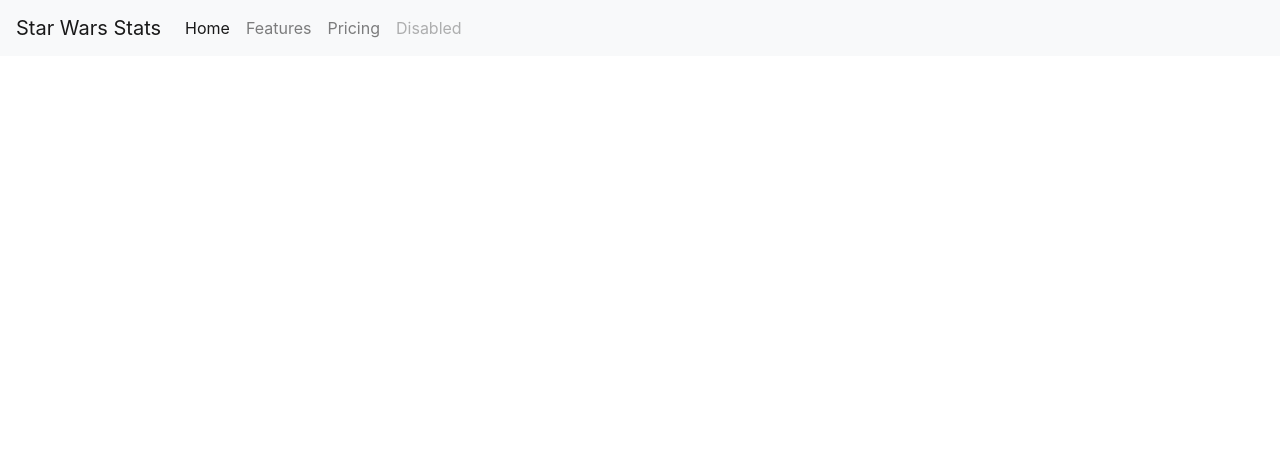
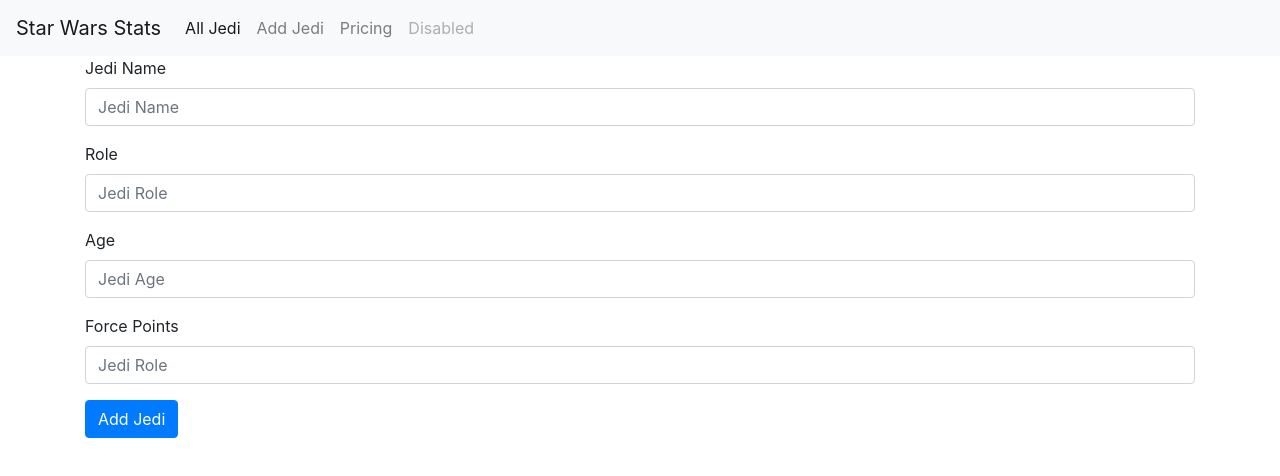
Before and after one commit to et-nat1995/starWars, a React (Create React App) app in the folder client/: page /add in a window 1280 px wide. Shown: the top 476 px of the page. Built offline with nearby package versions, Linux system fonts and the light colour scheme; the HTML template or start-up script is replaced by a standard one.

Commit message:
updating packages

```diff
--- a/client/package.json
+++ b/client/package.json
@@ -3,7 +3,8 @@
   "version": "0.1.0",
   "private": true,
   "dependencies": {
-    "react": "^16.7.0",
+    "concurrently": "^4.1.0",
+    "react": "^16.8.3",
     "react-dom": "^16.7.0",
     "react-router": "^4.3.1",
     "react-router-dom": "^4.3.1",
--- a/client/src/App.jsx
+++ b/client/src/App.jsx
@@ -1,6 +1,7 @@
 import React, { Component } from 'react';
 import Home from "./pages/home"
 import Header from "./components/Header"
+import MyForm from "./pages/addPage"
 import { Col, Row, Container } from "reactstrap";
 
 import { BrowserRouter as Router, Route, Redirect } from 'react-router-dom'
@@ -13,6 +14,7 @@
           <Header />
           <Container>
             <Route exact path="/" component={Home} />
+            <Route exact path="/add" component={MyForm}/>
           </Container>
         </div>
       </Router>
--- a/client/src/components/Card/index.css
+++ b/client/src/components/Card/index.css
@@ -2,4 +2,5 @@
 .cardBody {
     width: 200px;
     margin-right: 25px;
+    margin-bottom: 10px;
 }
--- a/client/src/components/Header/index.jsx
+++ b/client/src/components/Header/index.jsx
@@ -4,17 +4,17 @@
     return (
         <div>
             <nav className="navbar navbar-expand-lg navbar-light bg-light">
-                <a className="navbar-brand" href="#">Star Wars Stats</a>
+                <a className="navbar-brand" href="/">Star Wars Stats</a>
                 <button className="navbar-toggler" type="button" data-toggle="collapse" data-target="#navbarNav" aria-controls="navbarNav" aria-expanded="false" aria-label="Toggle navigation">
                     <span className="navbar-toggler-icon"></span>
                 </button>
                 <div className="collapse navbar-collapse" id="navbarNav">
                     <ul className="navbar-nav">
                         <li className="nav-item active">
-                            <a className="nav-link" href="#">Home <span className="sr-only">(current)</span></a>
+                            <a className="nav-link" href="/">All Jedi<span className="sr-only">(current)</span></a>
                         </li>
                         <li className="nav-item">
-                            <a className="nav-link" href="#">Features</a>
+                            <a className="nav-link" href="/add">Add Jedi</a>
                         </li>
                         <li className="nav-item">
                             <a className="nav-link" href="#">Pricing</a>
--- a/client/src/pages/addPage/index.jsx
+++ b/client/src/pages/addPage/index.jsx
@@ -0,0 +1,117 @@
+import React, { Component } from 'react';
+import API from "../../utils"
+import { Button, Form, FormGroup, Label, Input, FormText, Modal, ModalHeader, ModalBody, ModalFooter } from 'reactstrap';
+
+
+class MyForm extends Component {
+    state = {
+        role: "",
+        name: "",
+        age: "",
+        forcePoints: "",
+        modal: false
+    }
+
+    handleChange = e => {
+        const { name, value } = e.target;
+
+        this.setState({
+            [name]: value
+        });
+    }
+
+    toggle = () => {
+        this.setState({
+            modal: !this.state.modal
+        })
+    };
+    handleClear = e => {
+        e.preventDefault();
+        this.setState({
+            role: "",
+            name: "",
+            age: "",
+            forcePoints: "",
+            modal: false
+        })
+    }
+
+    handleSubmit = e => {
+        e.preventDefault();
+
+        API.addNewCharacter(this.state).then(data => {
+            console.log(data);
+            this.toggle();
+        }).catch(err => console.log("There has been an Error: ", err));
+    }
+
+    render() {
+        return (
+            <div>
+                <Form>
+                    <FormGroup>
+                        <Label for="jediName">Jedi Name</Label>
+                        <Input
+                            type="text"
+                            name="name"
+                            id="jediName"
+                            placeholder="Jedi Name"
+                            value={this.state.name}
+                            onChange={this.handleChange}
+                        />
+                    </FormGroup>
+                    <FormGroup>
+                        <Label for="role">Role</Label>
+                        <Input
+                            type="text"
+                            name="role"
+                            id="role"
+                            placeholder="Jedi Role"
+                            value={this.state.role}
+                            onChange={this.handleChange}
+                        />
+                    </FormGroup>
+                    <FormGroup>
+                        <Label for="age">Age</Label>
+                        <Input
+                            type="text"
+                            name="age"
+                            id="age"
+                            placeholder="Jedi Age"
+                            value={this.state.age}
+                            onChange={this.handleChange}
+                        />
+                    </FormGroup>
+                    <FormGroup>
+                        <Label for="forcePoints">Force Points</Label>
+                        <Input
+                            type="text"
+                            name="forcePoints"
+                            id="forcePoints"
+                            placeholder="Jedi Role"
+                            value={this.state.forcePoints}
+                            onChange={this.handleChange}
+                        />
+                    </FormGroup>
+                    <Button color="primary" onClick={this.handleSubmit}>Add Jedi</Button>
+                </Form>
+
+                <Modal isOpen={this.state.modal} toggle={this.toggle} className={this.props.className}>
+                    <ModalHeader toggle={this.toggle}>Modal title</ModalHeader>
+                    <ModalBody>
+                        Lorem ipsum dolor sit amet, consectetur adipisicing elit, sed do eiusmod tempor incididunt ut labore et dolore magna aliqua. Ut enim ad minim veniam, quis nostrud exercitation ullamco laboris nisi ut aliquip ex ea commodo consequat. Duis aute irure dolor in reprehenderit in voluptate velit esse cillum dolore eu fugiat nulla pariatur. Excepteur sint occaecat cupidatat non proident, sunt in culpa qui officia deserunt mollit anim id est laborum.
+                    </ModalBody>
+                    <ModalFooter>
+                        <Button color="primary" onClick={this.toggle} href="/">Go Home!</Button>
+
+                        <Button color="secondary" onClick={this.handleClear}>Add Another Jedi!</Button>
+
+                    </ModalFooter>
+                </Modal>
+            </div>
+        );
+    }
+
+}
+
+export default MyForm;
--- a/client/src/pages/home/index.jsx
+++ b/client/src/pages/home/index.jsx
@@ -1,5 +1,5 @@
 import React, { Component } from 'react';
-import { Col, Row, Container } from "reactstrap";
+import { Col, Row, Container, Button } from "reactstrap";
 
 
 import MyModal from "../../components/Modal"
@@ -42,6 +42,11 @@
                     <div className="flex">
                         {this.state.starWars ? this.state.starWars.map((item, i) => <MyCard {...item} key={i} />) : {}}
                     </div>
+                    <Row>
+                        <Col xs="4">
+                            <Button href="/add">Add Something</Button>
+                        </Col>
+                    </Row>
                 </Container>
             </div>
         )
--- a/package.json
+++ b/package.json
@@ -9,7 +9,6 @@
     "body-parser": "^1.18.3",
     "express": "^4.16.4",
     "mongoose": "^5.4.4",
-    "morgan": "^1.9.1",
-    "reactstrap": "^7.1.0"
+    "morgan": "^1.9.1"
   }
 }
```
Also changed, not shown: client/src/components/Form/index.jsx (added), 2 other files (tests, documents, lock files or other folders).
